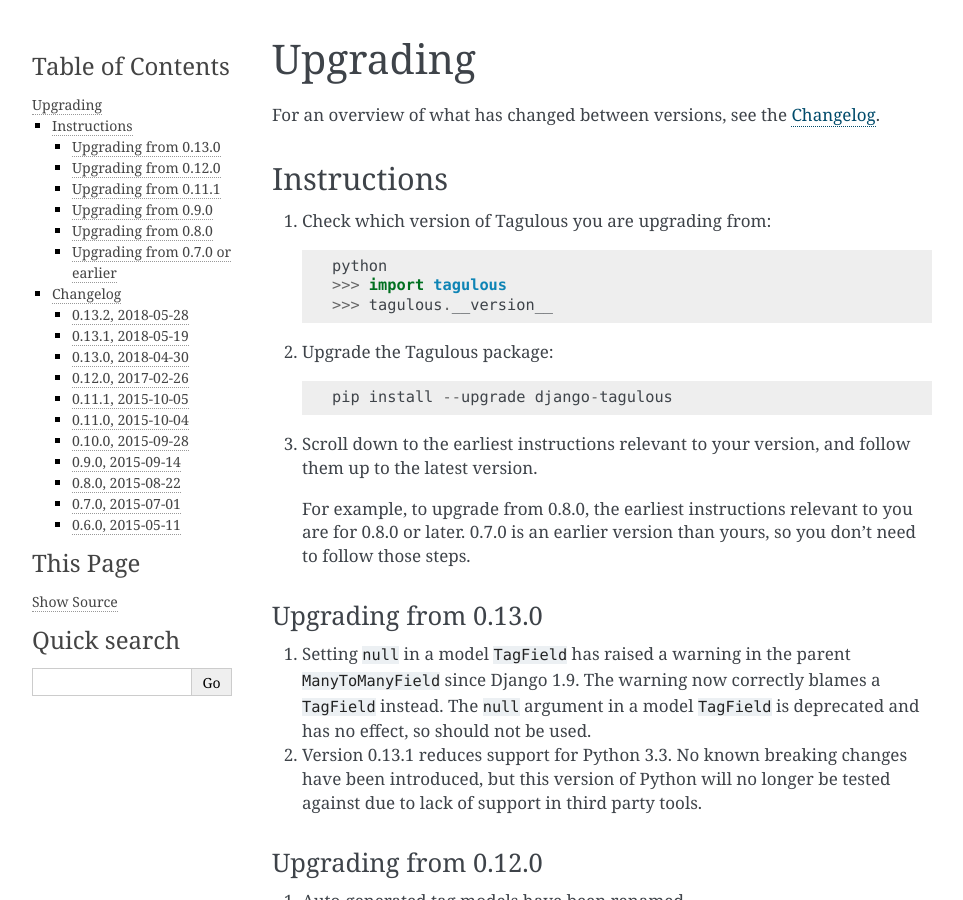
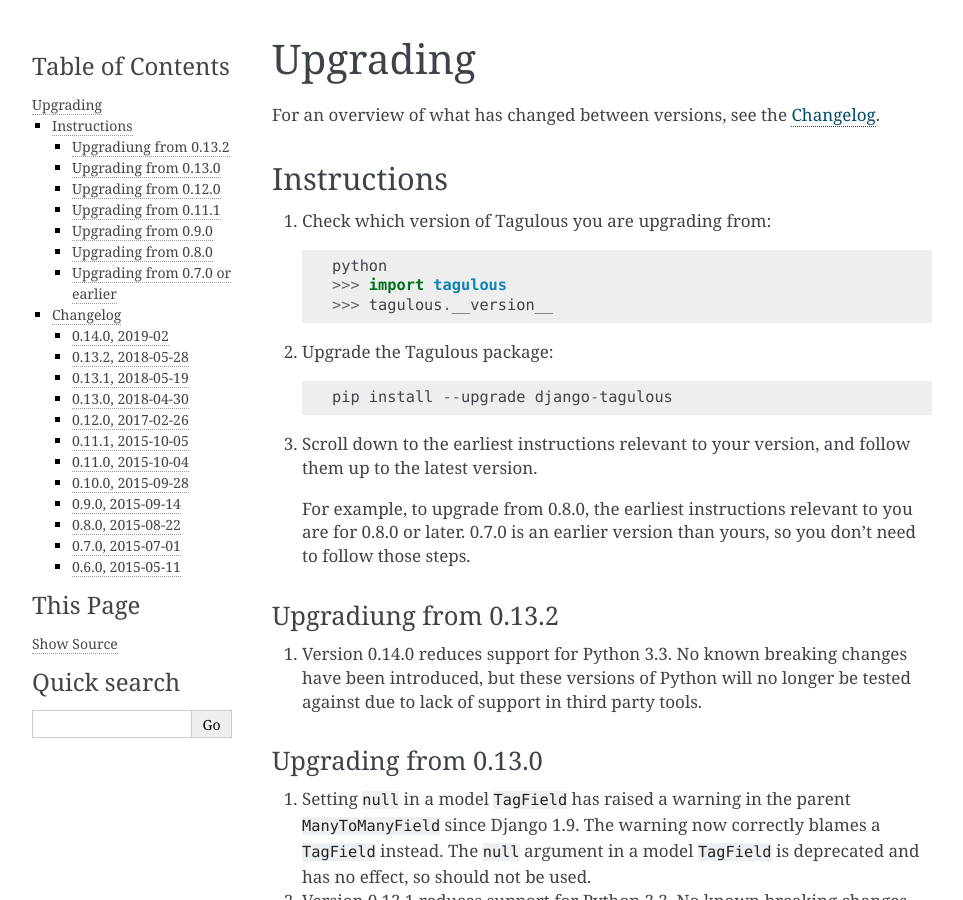
Before and after one commit to radiac/django-tagulous, a Sphinx documentation site: the page built from docs/upgrading.rst, in a window 1280 px wide and 900 px high. Shown: the whole window, without its empty margins (148-1111 px from the left). Built offline with Sphinx 7.4.7, drawn with Linux system fonts in a browser that asks for light colours; some of the changed text lies outside the part shown.

Commit message:
Add support for Django 2.0

```diff
--- a/docs/upgrading.rst
+++ b/docs/upgrading.rst
@@ -24,6 +24,16 @@
    For example, to upgrade from 0.8.0, the earliest instructions relevant to
    you are for 0.8.0 or later. 0.7.0 is an earlier version than yours, so you
    don't need to follow those steps.
+
+
+.. _upgrade_0-14-2:
+
+Upgradiung from 0.13.2
+----------------------
+
+1. Version 0.14.0 reduces support for Python 3.3. No known breaking changes
+   have been introduced, but these versions of Python will no longer be tested
+   against due to lack of support in third party tools.
 
 
 .. _upgrade_0-13-0:
@@ -272,6 +282,16 @@
 :ref:`installation_instructions` for details).
 
 
+0.14.0, 2019-02
+------------------
+
+Feature:
+* Add Django 2.0 support (fixes #28)
+
+Changes:
+* Reduce support for Python 3.3
+
+
 0.13.2, 2018-05-28
 ------------------
 
```
Also changed, not shown: 4 other files.
